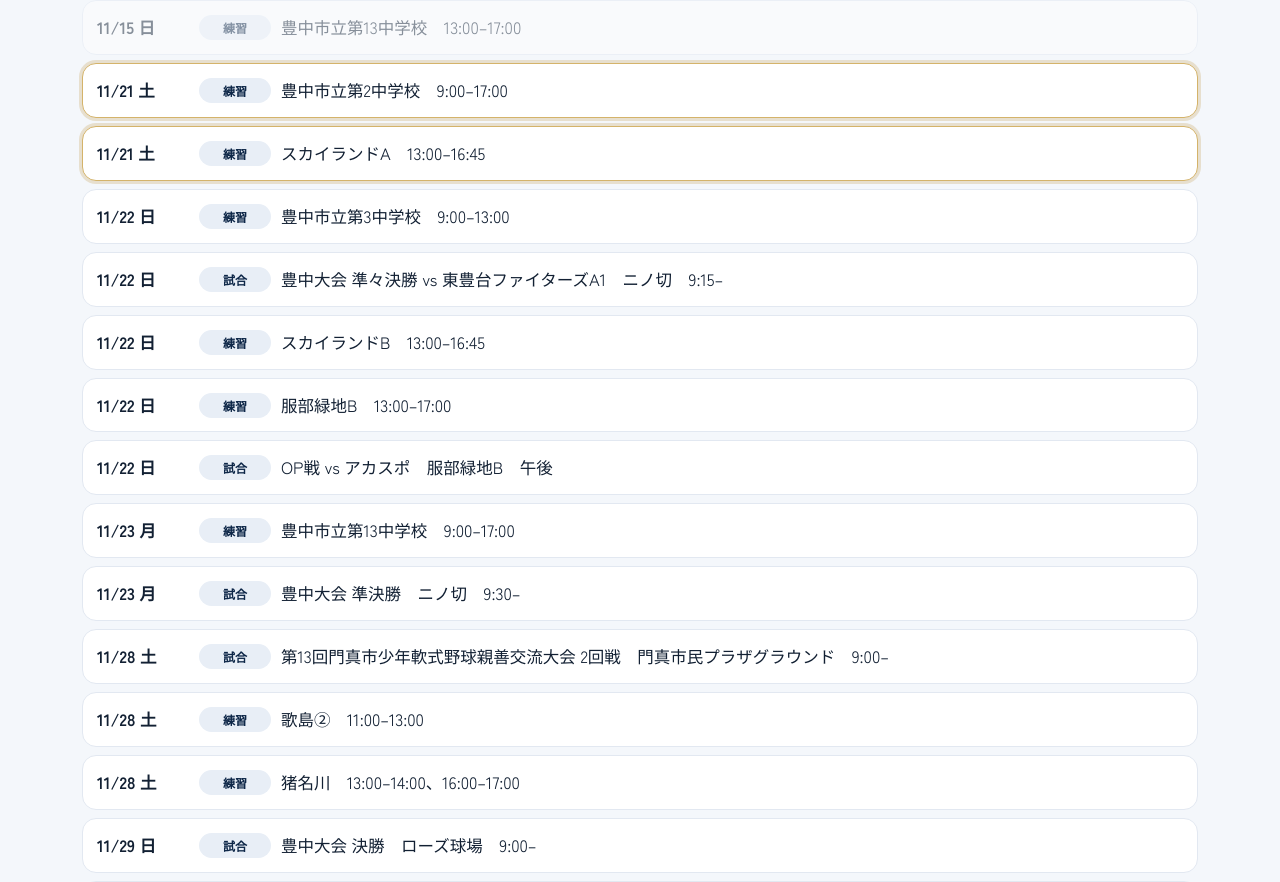
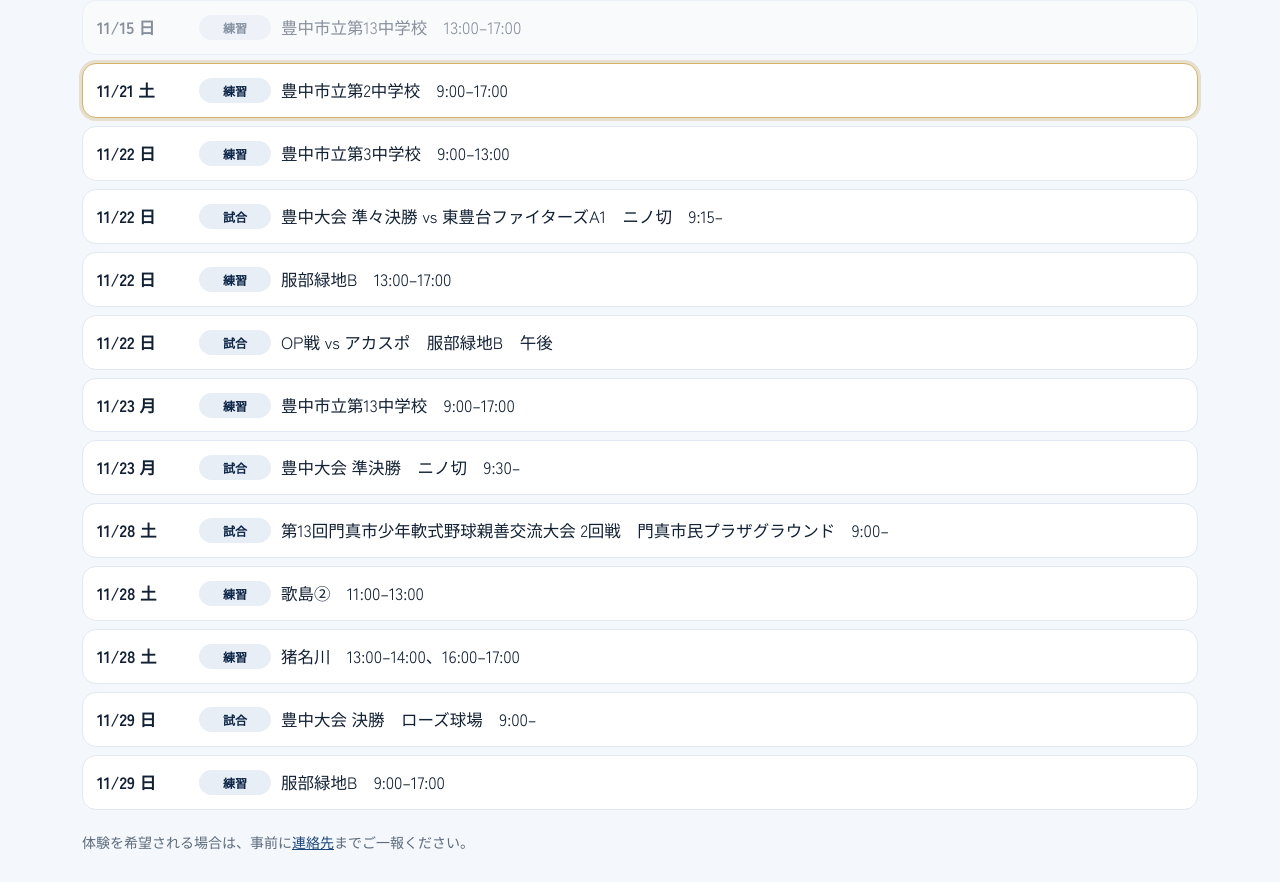
Before and after one commit to kita-toyonaka/kita-toyonaka.github.io, a plain HTML site: page schedule.html in a window 1280 px wide. Shown: the part 1140-2022 px from the top of the page. Drawn offline with Linux system fonts and the light colour scheme.

Commit message:
update schedule

```diff
--- a/schedule.html
+++ b/schedule.html
@@ -69,10 +69,8 @@
           <li class="day" data-date="2026-11-15"><span class="when">11/15 日</span><span class="tag tag-practice">練習</span><span>豊中市立第3中学校　9:00–13:00</span></li>
           <li class="day" data-date="2026-11-15"><span class="when">11/15 日</span><span class="tag tag-practice">練習</span><span>豊中市立第13中学校　13:00–17:00</span></li>
           <li class="day" data-date="2026-11-21"><span class="when">11/21 土</span><span class="tag tag-practice">練習</span><span>豊中市立第2中学校　9:00–17:00</span></li>
-          <li class="day" data-date="2026-11-21"><span class="when">11/21 土</span><span class="tag tag-practice">練習</span><span>スカイランドA　13:00–16:45</span></li>
           <li class="day" data-date="2026-11-22"><span class="when">11/22 日</span><span class="tag tag-practice">練習</span><span>豊中市立第3中学校　9:00–13:00</span></li>
           <li class="day" data-date="2026-11-22"><span class="when">11/22 日</span><span class="tag tag-game">試合</span><span>豊中大会 準々決勝 vs 東豊台ファイターズA1　ニノ切　9:15–</span></li>
-          <li class="day" data-date="2026-11-22"><span class="when">11/22 日</span><span class="tag tag-practice">練習</span><span>スカイランドB　13:00–16:45</span></li>
           <li class="day" data-date="2026-11-22"><span class="when">11/22 日</span><span class="tag tag-practice">練習</span><span>服部緑地B　13:00–17:00</span></li>
           <li class="day" data-date="2026-11-22"><span class="when">11/22 日</span><span class="tag tag-game">試合</span><span>OP戦 vs アカスポ　服部緑地B　午後</span></li>
           <li class="day" data-date="2026-11-23"><span class="when">11/23 月</span><span class="tag tag-practice">練習</span><span>豊中市立第13中学校　9:00–17:00</span></li>
```
